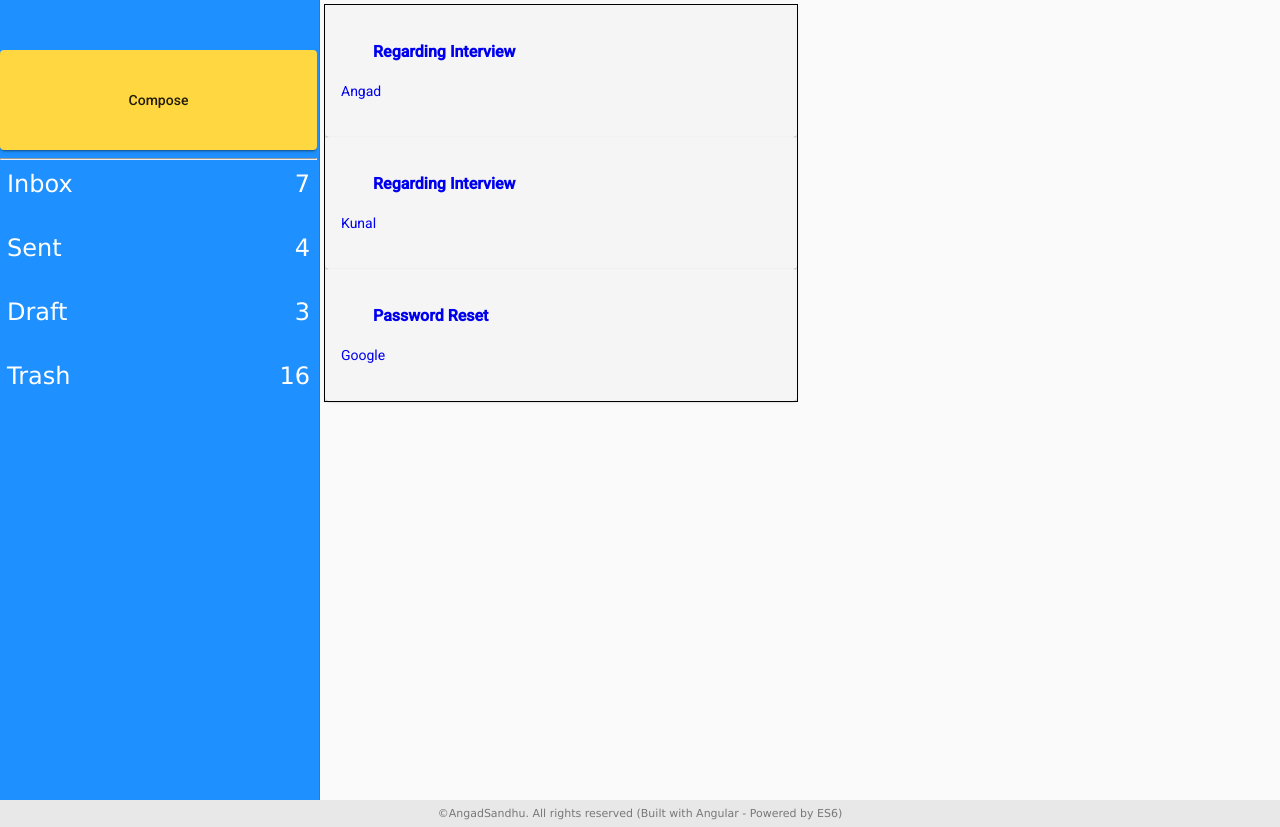
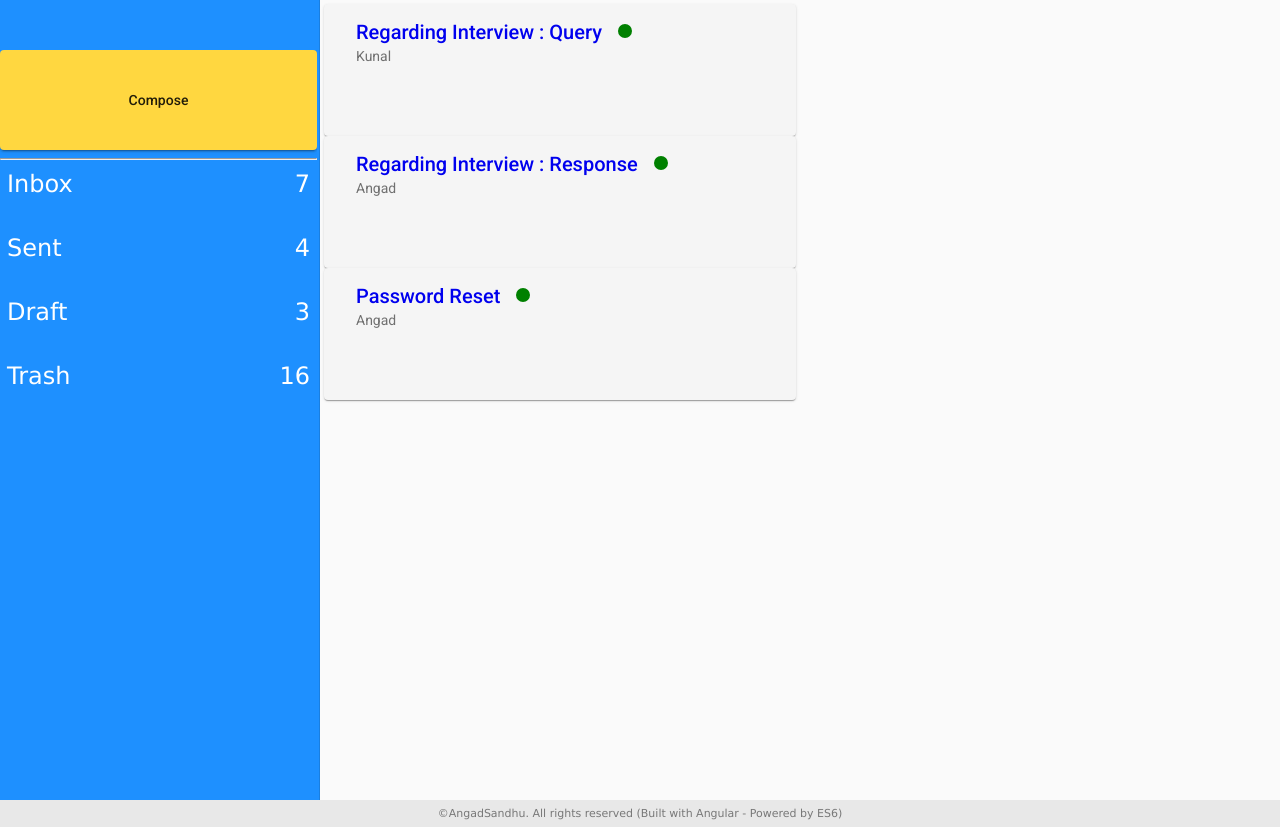
Before and after one commit to AngadSandhu/email-template, an Angular app: page / in a window 1280 px wide. Built offline with nearby package versions, Linux system fonts and the light colour scheme.

Commit message:
Styling Fixes

```diff
--- a/src/app/app-routing.module.ts
+++ b/src/app/app-routing.module.ts
@@ -7,7 +7,7 @@ const routes: Routes = [
 ];
 
 @NgModule({
-  imports: [RouterModule.forRoot(routes,{enableTracing:true})],
+  imports: [RouterModule.forRoot(routes)],
   exports: [RouterModule]
 })
 export class AppRoutingModule { }
--- a/src/app/components/mail-detail/mail-detail.component.html
+++ b/src/app/components/mail-detail/mail-detail.component.html
@@ -5,15 +5,16 @@
   <div class="heading-panel">
     <div class="subject">
       <h1>{{emailDetails.subject}}</h1>
+      <button mat-fab color="primary" aria-label="Example icon button with a delete icon">
+        <mat-icon>delete</mat-icon>
+      </button>
     </div>
     <div class="sender-details">
-      <div> From : Apple </div>
-      <div> Date : 16 June 2021 </div>
+      <div> From : {{emailDetails.from}} </div>
+      <div> Date : {{emailDetails.timestamp| date}} </div>
     </div>
   </div>
   <div class="main-content">
     {{emailDetails.description}}
-    What is Lorem Ipsum?
-Lorem Ipsum is simply dummy text of the printing and typesetting industry. Lorem Ipsum has been the industry's standard dummy text ever since the 1500s, when an unknown printer took a galley of type and scrambled it to make a type specimen book. It has survived not only five centuries, but also the leap into electronic typesetting, remaining essentially unchanged. It was popularised in the 1960s with the release of Letraset sheets containing Lorem Ipsum passages, and more recently with desktop publishing software like Aldus PageMaker including versions of Lorem Ipsum
   </div>
 </div>
--- a/src/app/components/mail-detail/mail-detail.component.scss
+++ b/src/app/components/mail-detail/mail-detail.component.scss
@@ -1,6 +1,6 @@
 :host {
-  margin-left: 2px;
-  padding-left:2px;
+  margin: 0 2px 2px 4px 0;
+
   @media screen and (min-width: 900px) {
     height: 100% !important;
   }
@@ -8,6 +8,9 @@
     background-color: #e8e8e8;
     height: 150px;
     width: 100%;
+    padding: 8px;
+    margin: 4px;
+    border-radius: 5px;
   }
 
   .subject {
@@ -23,12 +26,21 @@
     margin: 2px 0;
   }
 
-  .main-content {
-    padding: 2px;
-    margin: 2px;
-  }
   .empty {
     width: 100% !important;
     height: 100% !important
   }
+
+  .details {
+    div {
+      display: flex !important;
+      justify-content: space-between;
+    }
+  }
+
+  .main-content {
+    padding: 5px;
+    margin: 5px;
+    height: 100%;
+  }
 }
--- a/src/app/components/mail-list/mail-list.component.html
+++ b/src/app/components/mail-list/mail-list.component.html
@@ -11,11 +11,15 @@
         <mat-card class="list-item">
           <a [routerLink]="['/email', email.id]">
           <mat-card-header>
-             <h4>{{email.subject}}</h4>
+            <mat-card-title>{{email.subject}}</mat-card-title>
+            <div class="green-dot">
+            </div>
+            <mat-card-subtitle>
+              <div class="details">
+                <span>{{email.to}}</span>
+              </div>
+            </mat-card-subtitle>
           </mat-card-header>
-          <mat-card-content>
-            <p>{{email.from }}</p>
-          </mat-card-content>
           </a>
         </mat-card>
       </div>
--- a/src/app/components/mail-list/mail-list.component.scss
+++ b/src/app/components/mail-list/mail-list.component.scss
@@ -2,7 +2,7 @@
 
   height: 100% !important;
   .list-container {
-    border : 1px solid black;
+    box-shadow: 2px gray;
     width: 100%;
   }
 
@@ -16,6 +16,27 @@
     a:hover {
       background-color: gray;
     }
+
+    .mat-card-header, .mat-card-header-text, .mat-card-content {
+      width: 100%;
+    }
+  }
+
+  .green-dot {
+    height: 10px;
+    width: 10px;
+    border: 2px solid green;
+    background-color: green;
+    border-radius: 70%;
+    margin-top: 4px;
+  }
+
+  .details {
+    div {
+      display: flex ;
+      flex-direction: row;
+      justify-content: space-between;
+    }
   }
 
 }
--- a/src/assets/mocks/emails.json
+++ b/src/assets/mocks/emails.json
@@ -3,7 +3,7 @@
     "id": "1",
     "from": "Angad",
     "to": "Kunal",
-    "subject": "Regarding Interview",
+    "subject": "Regarding Interview : Query",
     "description": "Hi Kunal, \n I was wondering if I will make it through the interview process ? Best Regards",
     "timestamp": "Sat Jun 19 2021 14:06:06 GMT+0530 (India Standard Time)",
     "read": "true"
@@ -12,7 +12,7 @@
     "id":"2",
     "from": "Kunal",
     "to": "Angad",
-    "subject": "Regarding Interview",
+    "subject": "Regarding Interview : Response",
     "description": "Congratulations. You have cleared all our interviews",
     "timestamp": "Sat Jun 19 2021 14:06:06 GMT+0530 (India Standard Time)",
     "read": "false"
```
